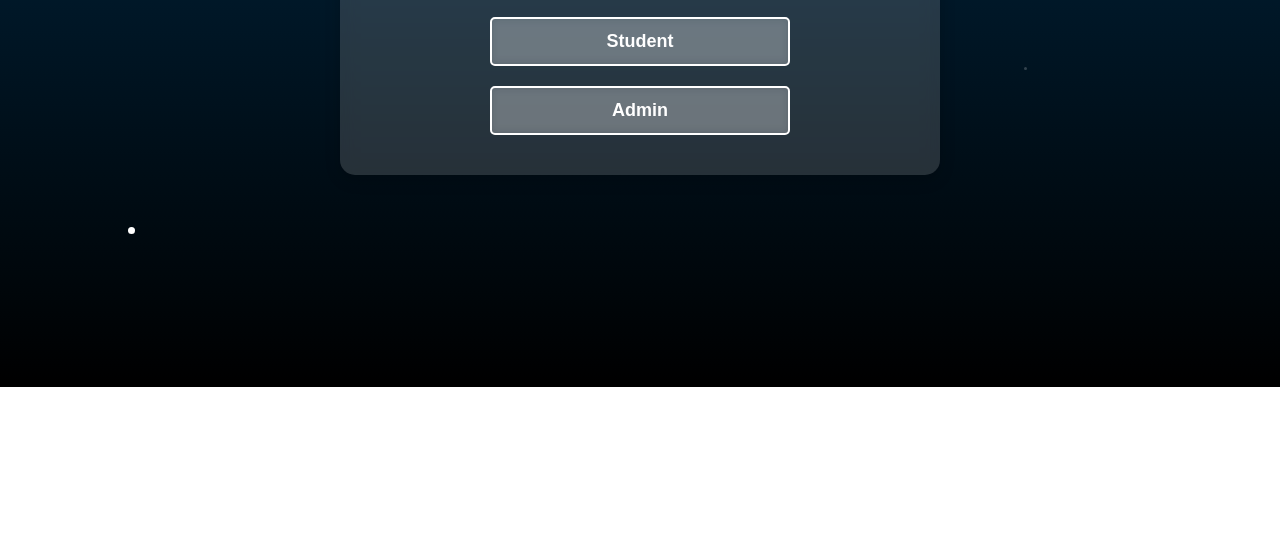
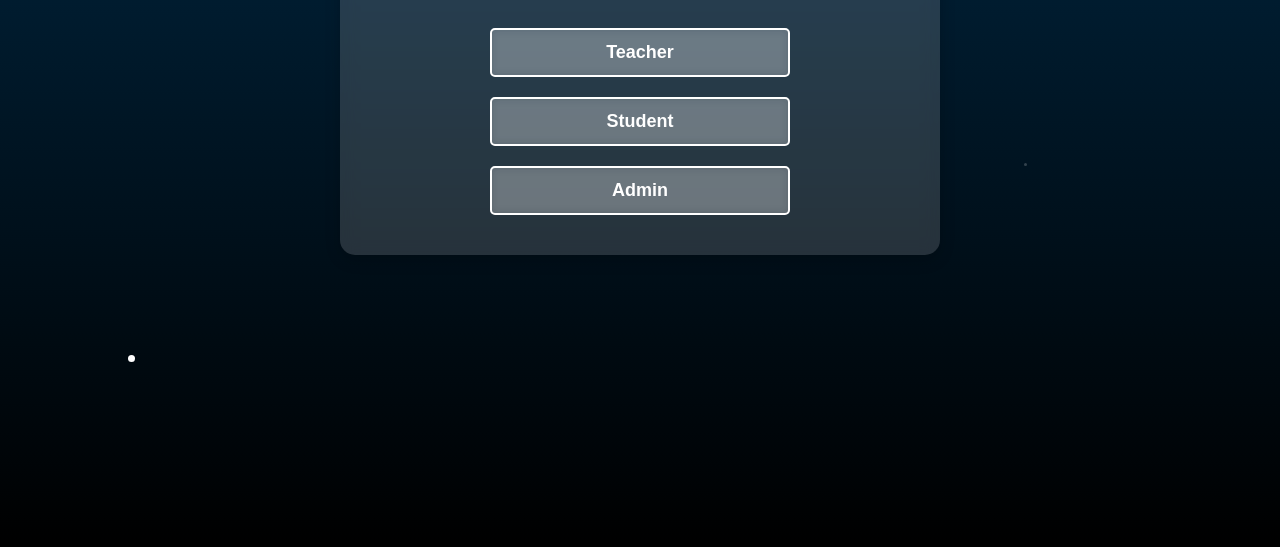
Before and after one commit to Debajitgithub/SHIKSHA_demo, a plain HTML site: page index.html in a window 1280 px wide. Shown: the part 413-960 px from the top of the page. Before the commit the page ends 800 px from the top, so only its background shows below. Drawn offline with Linux system fonts and the light colour scheme.

Commit message:
Update styles.css

```diff
--- a/styles.css
+++ b/styles.css
@@ -14,11 +14,12 @@ body {
     display: flex;
     justify-content: center;
     align-items: center;
-    height: 100vh;
-    overflow: hidden;
+    min-height: 120vh;
+    overflow: auto;
     position: relative;
     animation: fadeIn 1s ease-in-out;
 }
+
 
 /* Twinkling Stars Animation */
 @keyframes twinkle {
@@ -32,7 +33,6 @@ body {
         opacity: 0;
     }
 }
-
 .twinkling-dots {
     position: absolute;
     top: 0;
@@ -115,6 +115,7 @@ body {
     width: 6px;
     height: 6px;
 }
+
 
 /* Wrapper for centering content */
 .wrapper {
```
